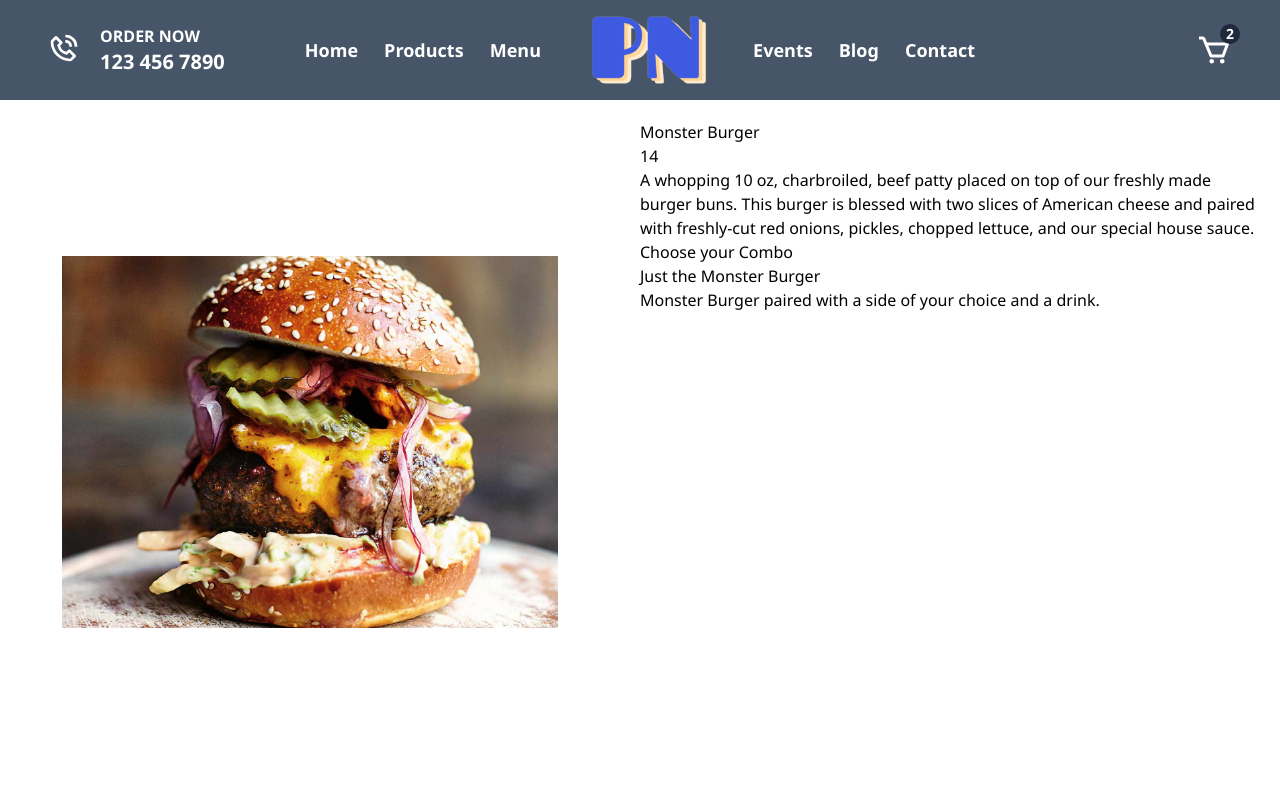
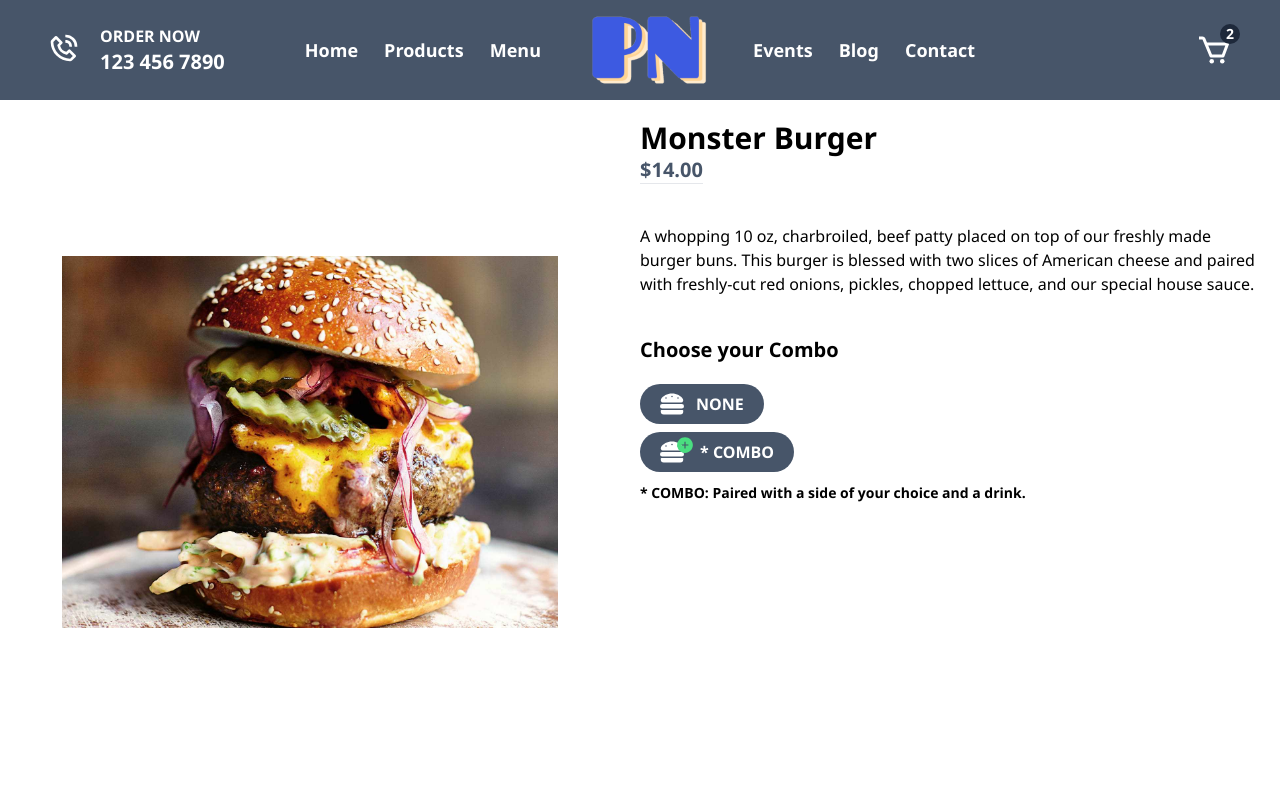
Before and after one commit to pn-code/restaurant-app, a Next.js app: page /products/1 in a window 1280 px wide. Shown: the top 800 px of the page. Built offline with nearby package versions, Linux system fonts and the light colour scheme.

Commit message:
Added stylized buttons and hover for product page

```diff
--- a/pages/products/[id].jsx
+++ b/pages/products/[id].jsx
@@ -1,5 +1,7 @@
 import React, { useState } from "react";
 import Image from "next/image";
+import { FaHamburger } from "react-icons/fa";
+import { AiFillPlusCircle } from "react-icons/ai";
 
 const Product = () => {
     const [combo, setCombo] = useState(0);
@@ -29,23 +31,41 @@ const Product = () => {
             </div>
             {/* Right */}
             <div className="flex-1 p-5">
-                <h1 className="">{product.name}</h1>
-                <span className="">{product.price[combo]}</span>
-                <p className="">
+                <h1 className="text-3xl font-bold">{product.name}</h1>
+                <span className="text-slate-600 text-xl font-semibold border-b-[1px] mt-5">
+                    ${product.price[combo]}.00
+                </span>
+                <p className="mt-10">
                     A whopping 10 oz, charbroiled, beef patty placed on top of
                     our freshly made burger buns. This burger is blessed with
                     two slices of American cheese and paired with freshly-cut
                     red onions, pickles, chopped lettuce, and our special house
                     sauce.
                 </p>
-                <h3 className="">Choose your Combo</h3>
-                <div className="">
-                    <div>Just the {product.name}</div>
-                    <div>
-                        {product.name} paired with a side of your
-                        choice and a drink.
+                <h3 className="text-xl font-bold mt-10 mb-5">Choose your Combo</h3>
+                <div className="flex-col">
+                    <div className="my-2">
+                        <button className="flex items-center font-bold bg-slate-600 py-2 px-5 rounded-full text-white hover:scale-110 ease-out duration-150">
+                            <FaHamburger size={24} />
+                            <span className="ml-3">NONE</span>
+                        </button>
+                    </div>
+                    <div className="my-2">
+                        <button className="flex font-bold bg-slate-600 py-2 px-5 rounded-full text-white hover:scale-110 ease-out duration-150">
+                            <div className="absolute">
+                                <FaHamburger size={24} />
+                                <AiFillPlusCircle
+                                    size={18}
+                                    className="relative -top-7 -right-4 text-green-400"
+                                />
+                            </div>
+                            <span className="ml-10">* COMBO</span>
+                        </button>
                     </div>
                 </div>
+                <span className="text-sm font-semibold mt-5">
+                    * COMBO: Paired with a side of your choice and a drink.
+                </span>
             </div>
         </div>
     );
```
